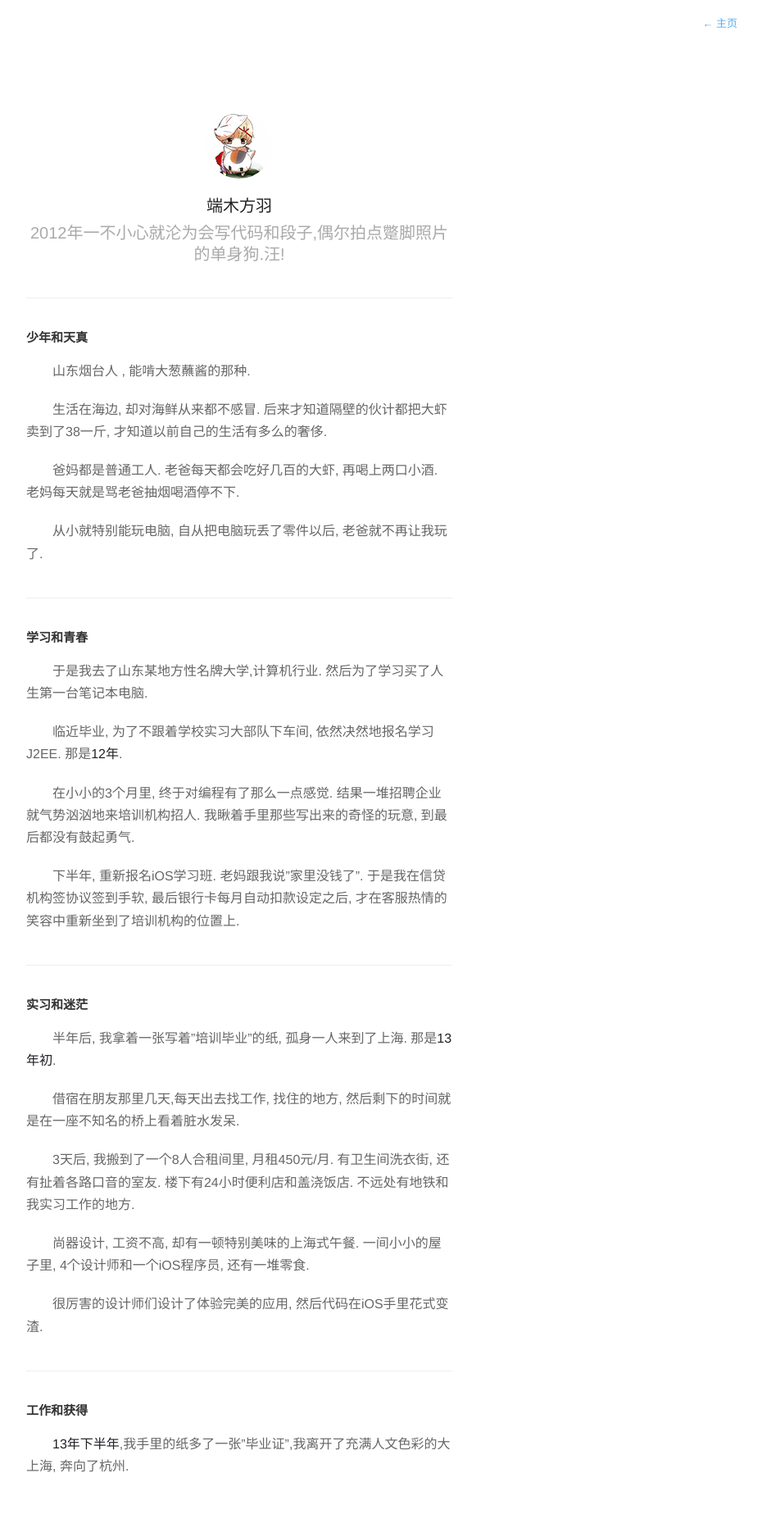
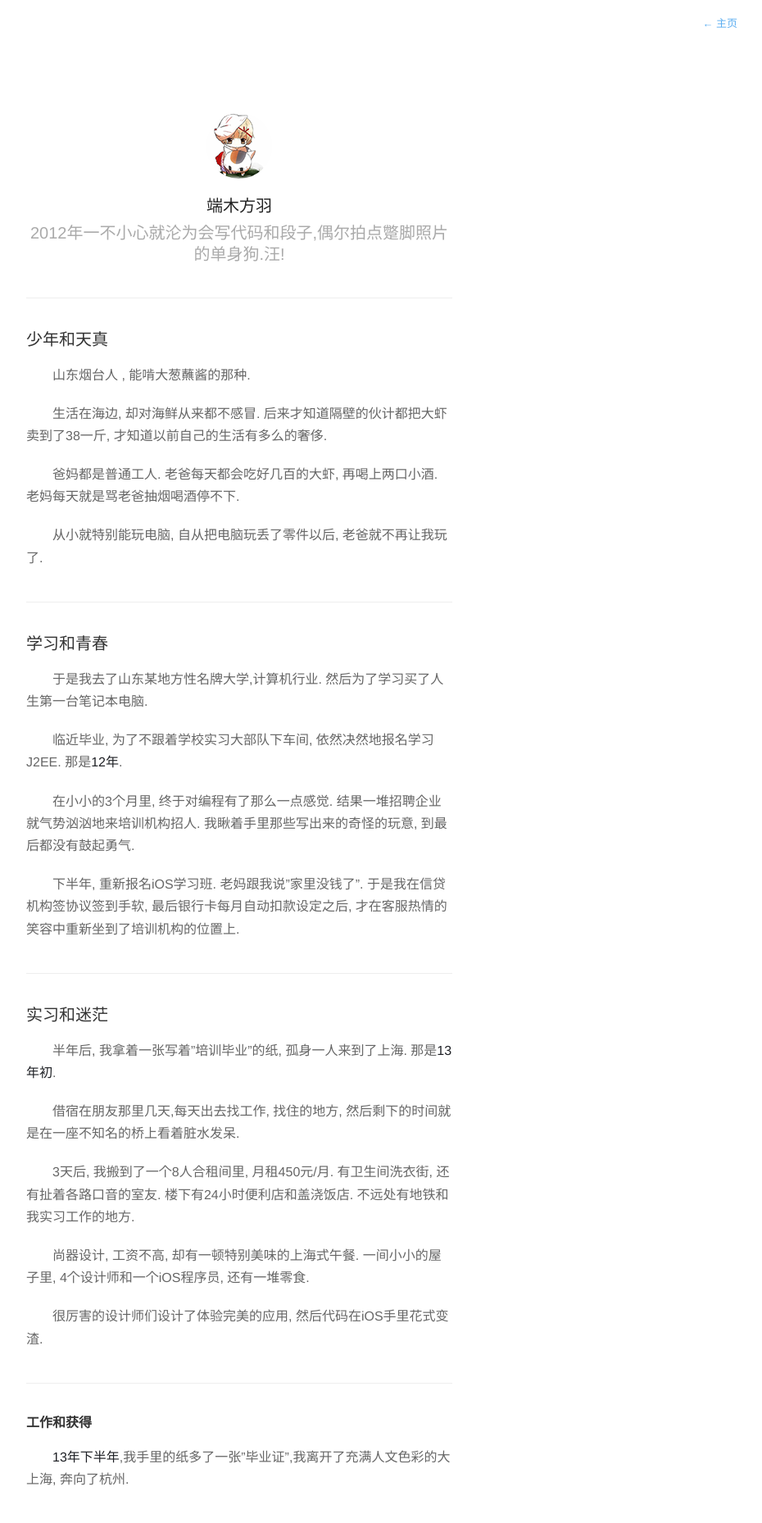
Before and after one commit to gq630960023/gq630960023.github.io, a Jekyll site: the page built from about.markdown, in a window 1280 px wide. Shown: the whole page at 82% size, without its empty margins (348-1278 px from the left). Built offline with Jekyll 4.4.1, drawn with Linux system fonts in a browser that asks for light colours; nearby versions of some CDN libraries; Markdown is read by kramdown in place of the engine named in the settings.

```diff
--- a/about.markdown
+++ b/about.markdown
@@ -4,7 +4,7 @@ permalink: about/
 profile: true
 ---
 
-#####少年和天真
+###少年和天真
 
 　　山东烟台人 , 能啃大葱蘸酱的那种.
 
@@ -16,7 +16,7 @@ profile: true
 
 -----
 
-#####学习和青春
+###学习和青春
 
 　　于是我去了山东某地方性名牌大学,计算机行业. 然后`为了学习`买了人生第一台笔记本电脑.
 
@@ -28,7 +28,7 @@ profile: true
 
 -----
 
-#####实习和迷茫
+###实习和迷茫
 
 　　半年后, 我拿着一张写着"培训毕业"的纸, 孤身一人来到了上海. 那是**13年初**.
 
@@ -42,6 +42,6 @@ profile: true
 
 -----
 
-#####工作和获得
+####工作和获得
 
 　　**13年下半年**,我手里的纸多了一张"毕业证",我离开了充满人文色彩的大上海, 奔向了杭州.
```
